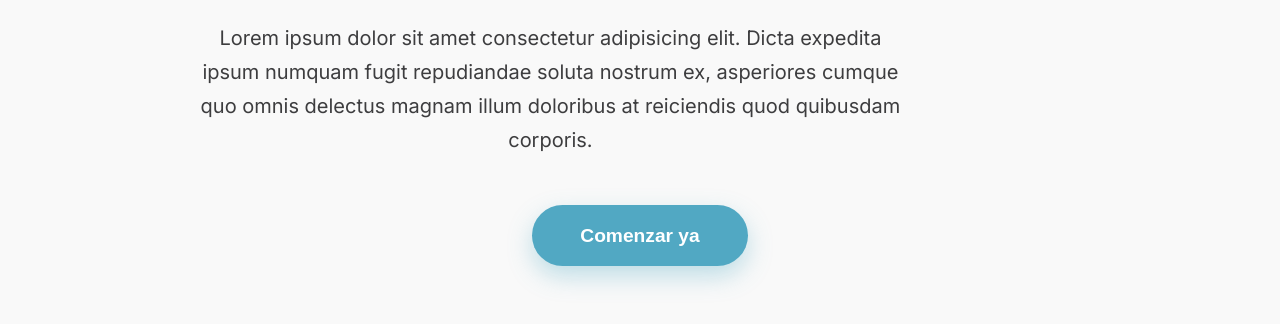
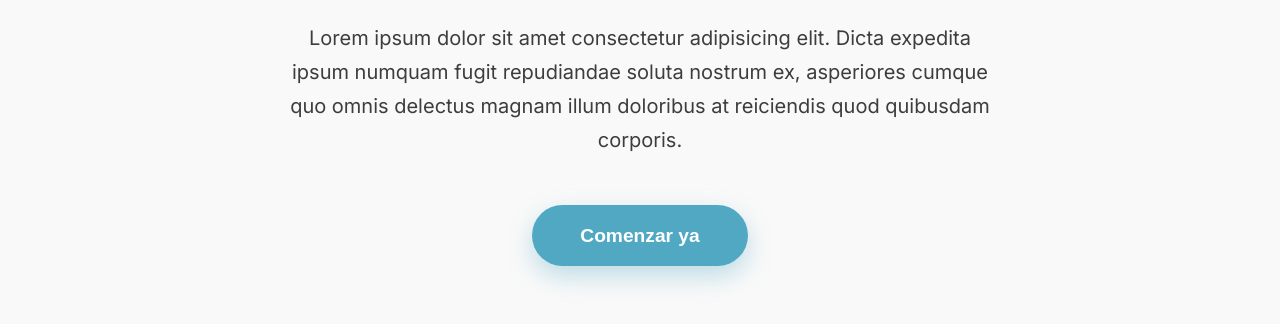
Before and after one commit to moisejos10/PROYECTO-lista-de-tareas, a website: page index.html in a window 1280 px wide. Shown: the part 364-688 px from the top of the page. Drawn offline with nearby package versions, Linux system fonts and the light colour scheme.

Commit message:
cambiar el texto

```diff
--- a/index.css
+++ b/index.css
@@ -137,11 +137,10 @@
     font-size: 1.25rem;
     color: var(--text-color);
     opacity: 0.85;
-    margin-bottom: 3rem;
+    margin: 0 auto 3rem auto; /* Centra el bloque a los lados y mantiene el margen inferior de 3rem */
     line-height: 1.7;
     max-width: 80%;
 }
-
 #main-desc-btn {
     background: var(--accent-primary);
     color: white;
```
